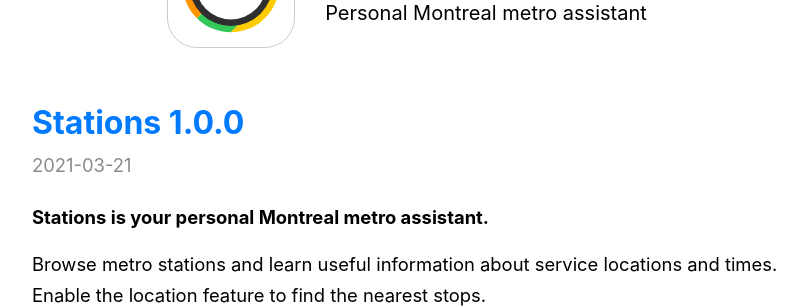
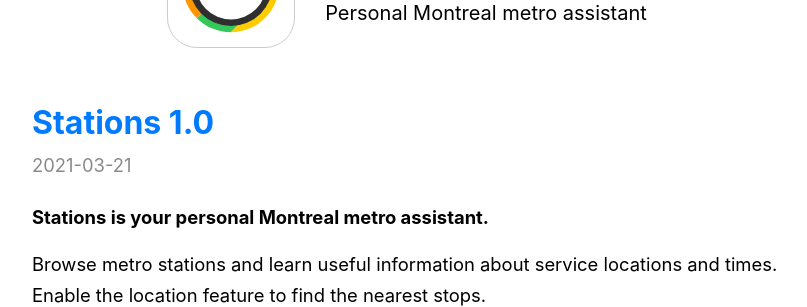
Before and after one commit to laurentboileau/stations-website, a Jekyll site: the page built from _release-notes/1.0.markdown, in a window 1280 px wide. Shown: the part 128-435 px from the top of the page, without its empty margins (233-1040 px from the left). Built offline with Jekyll 4.4.1, drawn with Linux system fonts in a browser that asks for light colours.

Commit message:
Rename versions
Signed-off-by: Laurent Boileau <developer@laurentboileau.ca>

```diff
--- a/_nouveautes/1.0.0.markdown
+++ b/_nouveautes/1.0.markdown
@@ -1,5 +1,5 @@
 ---
-title: Stations 1.0.0
+title: Stations 1.0
 date: 2021-03-21 16:00:00 -0400
 layout: release-note
 lang: fr
--- a/_nouveautes/1.1.0.markdown
+++ b/_nouveautes/1.1.markdown
@@ -1,5 +1,5 @@
 ---
-title: Stations 1.1.0
+title: Stations 1.1
 date: 2021-03-29 08:00:00 -0400
 layout: release-note
 lang: fr
--- a/_release-notes/1.0.0.markdown
+++ b/_release-notes/1.0.markdown
@@ -1,5 +1,5 @@
 ---
-title: Stations 1.0.0
+title: Stations 1.0
 date: 2021-03-21 16:00:00 -0400
 layout: release-note
 lang: en
--- a/_release-notes/1.1.0.markdown
+++ b/_release-notes/1.1.markdown
@@ -1,5 +1,5 @@
 ---
-title: Stations 1.1.0
+title: Stations 1.1
 date: 2021-03-29 08:00:00 -0400
 layout: release-note
 lang: en
```
